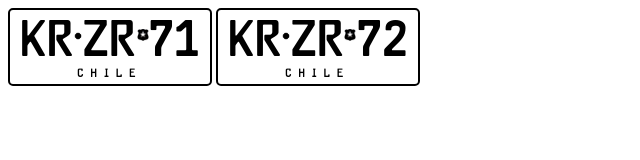
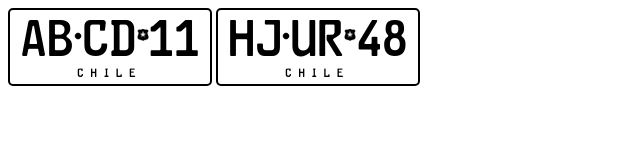
Before and after one commit to prezdev88/licensePlateCSS, a plain HTML site: page index.html in a window 1280 px wide. Shown: the whole page, without its empty margins (0-640 px from the left). Drawn offline with Linux system fonts and the light colour scheme.

Commit message:
- Se edita para la foto de ejemplo

```diff
--- a/index.html
+++ b/index.html
@@ -8,8 +8,8 @@
     </head>
     <body>
 
-        <div class="patent">krzr71</div>
-        <div class="patent">krzr72</div>
+        <div class="patent">abcd11</div>
+        <div class="patent">hjur48</div>
 
         <script src="js/patent.js"></script>
         <link rel="stylesheet" href="css/licensePatent.css">
```
